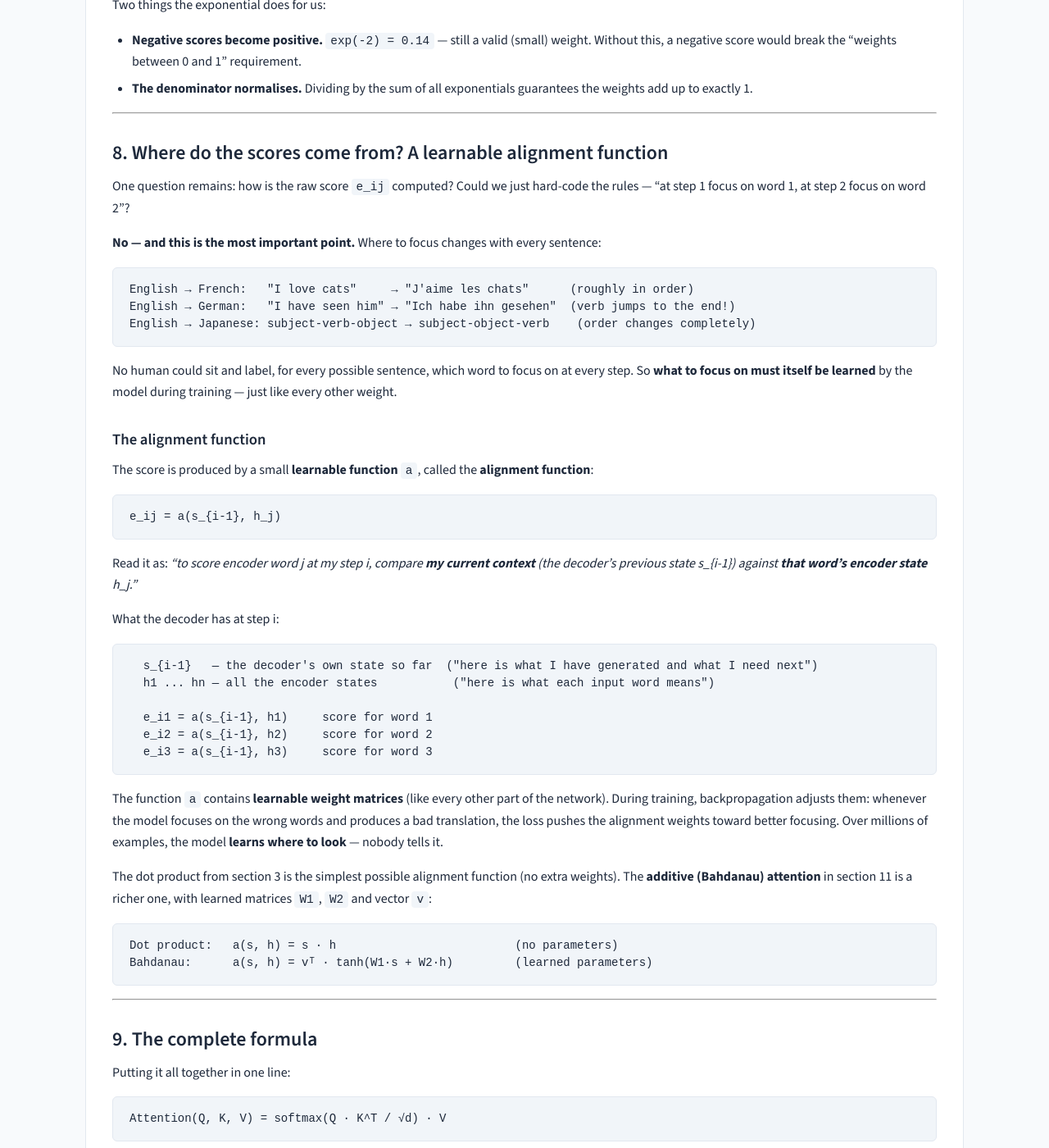
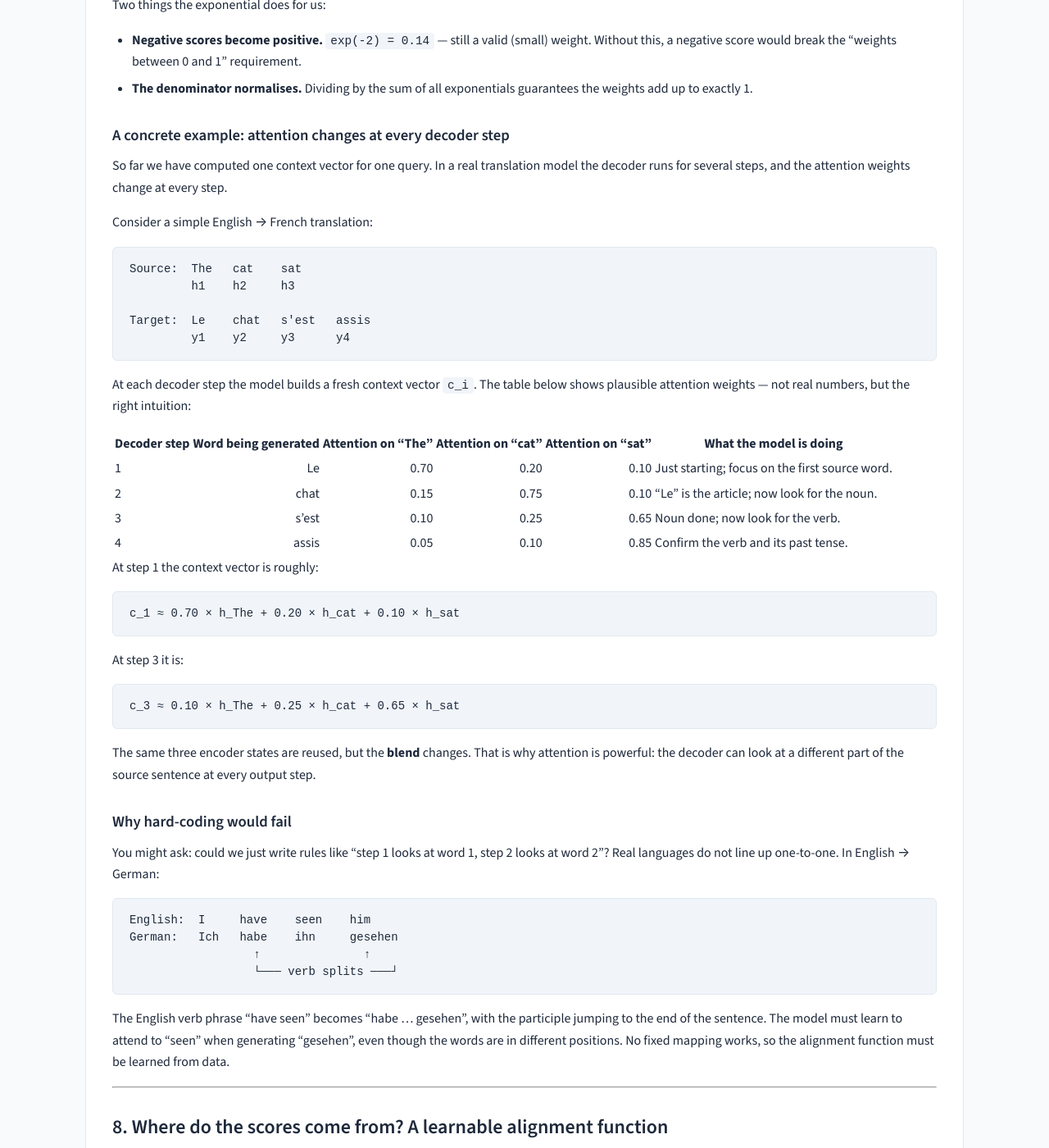
Before and after one commit to rilov/handbook, a Jekyll site: the page built from _topics/DL for GenAI - Part 4 - Math Behind Attention.md, in a window 1280 px wide and 1400 px high, scrolled down 5471 px. Shown: the whole window at 82% size. Built offline with Jekyll 4.4.1, drawn with Linux system fonts in a browser that asks for light colours.

Commit message:
Add concrete attention example to Part 4
- Add a worked translation example (English -> French) showing how
  attention weights change at each decoder step.
- Explain why a fixed word-to-word mapping would fail using an English ->
  German verb-splitting example.
- Reinforce the c_i per-step context idea with formulas and a table.

Generated with [Devin](https://devin.ai)

Co-Authored-By: Devin <158243242+devin-ai-integration[bot]@users.noreply.github.com>

````diff
--- a/_topics/DL for GenAI - Part 4 - Math Behind Attention.md
+++ b/_topics/DL for GenAI - Part 4 - Math Behind Attention.md
@@ -262,6 +262,56 @@ Two things the exponential does for us:
 - **Negative scores become positive.** `exp(-2) = 0.14` — still a valid (small) weight. Without this, a negative score would break the "weights between 0 and 1" requirement.
 - **The denominator normalises.** Dividing by the sum of all exponentials guarantees the weights add up to exactly 1.
 
+### A concrete example: attention changes at every decoder step
+
+So far we have computed one context vector for one query. In a real translation model the decoder runs for several steps, and the attention weights change at every step.
+
+Consider a simple English → French translation:
+
+```text
+Source:  The   cat    sat
+         h1    h2     h3
+
+Target:  Le    chat   s'est   assis
+         y1    y2     y3      y4
+```
+
+At each decoder step the model builds a fresh context vector `c_i`. The table below shows plausible attention weights — not real numbers, but the right intuition:
+
+| Decoder step | Word being generated | Attention on "The" | Attention on "cat" | Attention on "sat" | What the model is doing |
+|---|---:|---:|---:|---:|---|
+| 1 | Le | 0.70 | 0.20 | 0.10 | Just starting; focus on the first source word. |
+| 2 | chat | 0.15 | 0.75 | 0.10 | "Le" is the article; now look for the noun. |
+| 3 | s'est | 0.10 | 0.25 | 0.65 | Noun done; now look for the verb. |
+| 4 | assis | 0.05 | 0.10 | 0.85 | Confirm the verb and its past tense. |
+
+At step 1 the context vector is roughly:
+
+```text
+c_1 ≈ 0.70 × h_The + 0.20 × h_cat + 0.10 × h_sat
+```
+
+At step 3 it is:
+
+```text
+c_3 ≈ 0.10 × h_The + 0.25 × h_cat + 0.65 × h_sat
+```
+
+The same three encoder states are reused, but the **blend** changes. That is why attention is powerful: the decoder can look at a different part of the source sentence at every output step.
+
+### Why hard-coding would fail
+
+You might ask: could we just write rules like “step 1 looks at word 1, step 2 looks at word 2”? Real languages do not line up one-to-one. In English → German:
+
+```text
+English:  I     have    seen    him
+German:   Ich   habe    ihn     gesehen
+                  ↑               ↑
+                  └─── verb splits ───┘
+```
+
+The English verb phrase "have seen" becomes "habe ... gesehen", with the participle jumping to the end of the sentence. The model must learn to attend to "seen" when generating "gesehen", even though the words are in different positions. No fixed mapping works, so the alignment function must be learned from data.
+
 ---
 
 ## 8. Where do the scores come from? A learnable alignment function
````
